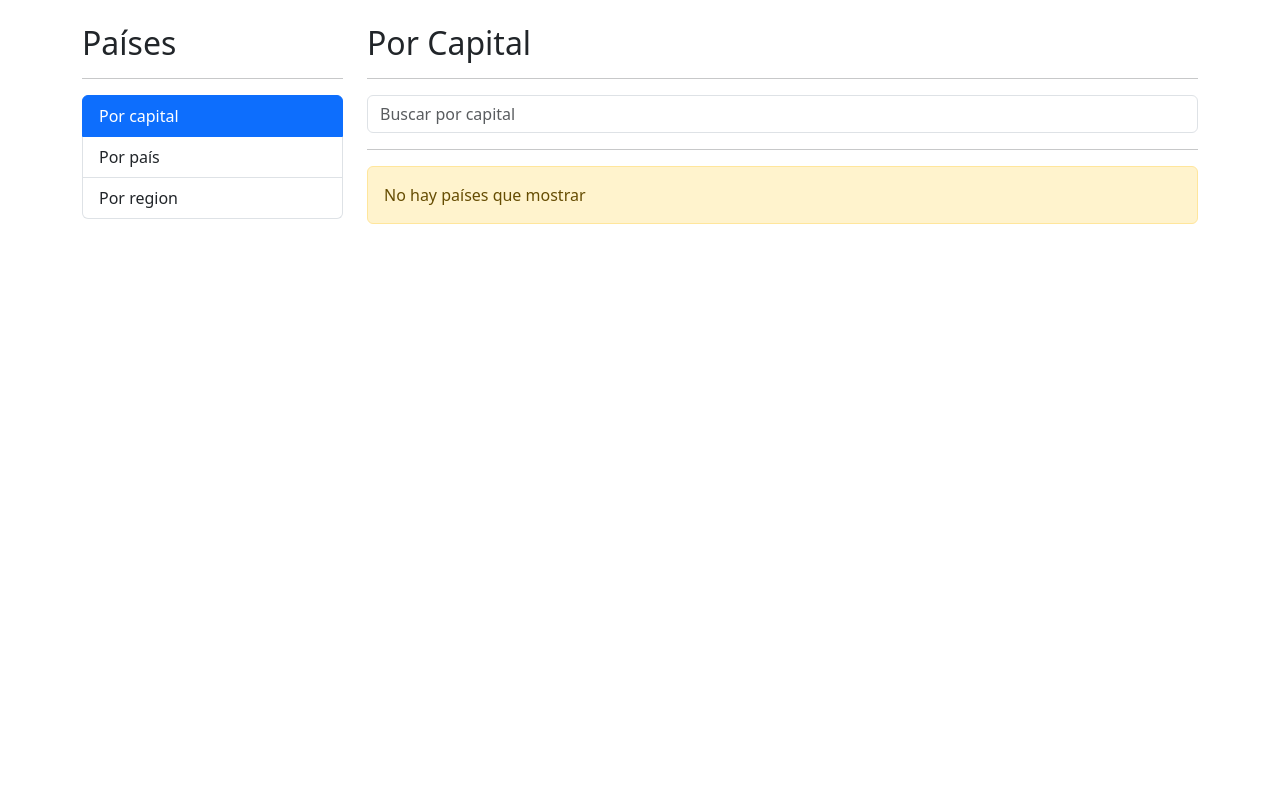
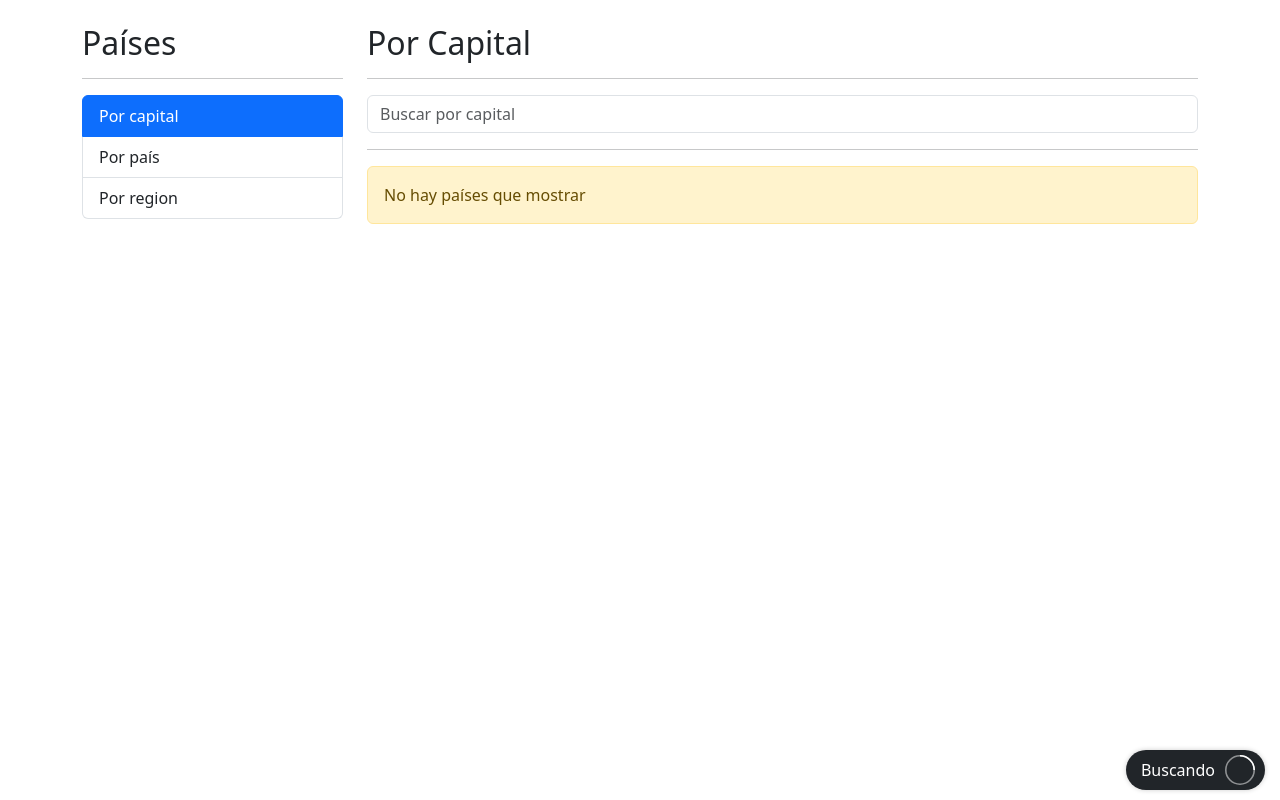
Before and after one commit to Rolando-Angular/04-angular17-country-app-klerith-instructor, an Angular app: page /countries/by-capital in a window 1280 px wide. Built offline with nearby package versions, Linux system fonts and the light colour scheme.

Commit message:
add : implement spinner component

```diff
--- a/src/app/countries/pages/by-capital-page/by-capital-page.component.html
+++ b/src/app/countries/pages/by-capital-page/by-capital-page.component.html
@@ -10,6 +10,7 @@
   <div class="col">
     <!-- tabla de resultados -->
     <hr>
+    <shared-loading-spinner></shared-loading-spinner>
     <countries-country-table [countries]="countries"></countries-country-table>
   </div>
 </div>
--- /dev/null
+++ b/src/app/shared/components/loading-spinner/loading-spinner.component.css
@@ -0,0 +1,17 @@
+.spinner-container {
+  position: fixed;
+  bottom: 10px;
+  right: 15px;
+  display: flex;
+  align-items: center;
+  gap: 10px;
+  padding: 5px 10px;
+  border-radius: 20px;
+  background-color: black;
+  box-shadow: 0px 0px 5px rgba(0, 0, 0, 0.2);
+  color: white;
+}
+
+span {
+  margin-left: 5px;
+}
--- /dev/null
+++ b/src/app/shared/components/loading-spinner/loading-spinner.component.html
@@ -0,0 +1,15 @@
+<div class="spinner-container bg-dark">
+  <span>Buscando</span>
+  <!-- By Sam Herbert (@sherb), for everyone. More @ http://goo.gl/7AJzbL -->
+  <svg width="30" height="30" viewBox="0 0 38 38" xmlns="http://www.w3.org/2000/svg" stroke="#fff">
+    <g fill="none" fill-rule="evenodd">
+      <g transform="translate(1 1)" stroke-width="2">
+        <circle stroke-opacity=".5" cx="18" cy="18" r="18" />
+        <path d="M36 18c0-9.94-8.06-18-18-18">
+          <animateTransform attributeName="transform" type="rotate" from="0 18 18" to="360 18 18" dur="1s"
+            repeatCount="indefinite" />
+        </path>
+      </g>
+    </g>
+  </svg>
+</div>
```
Also changed, not shown: src/app/shared/components/loading-spinner/loading-spinner.component.ts (added, +10 -0 lines), src/app/shared/shared.module.ts (+6 -3 lines).
